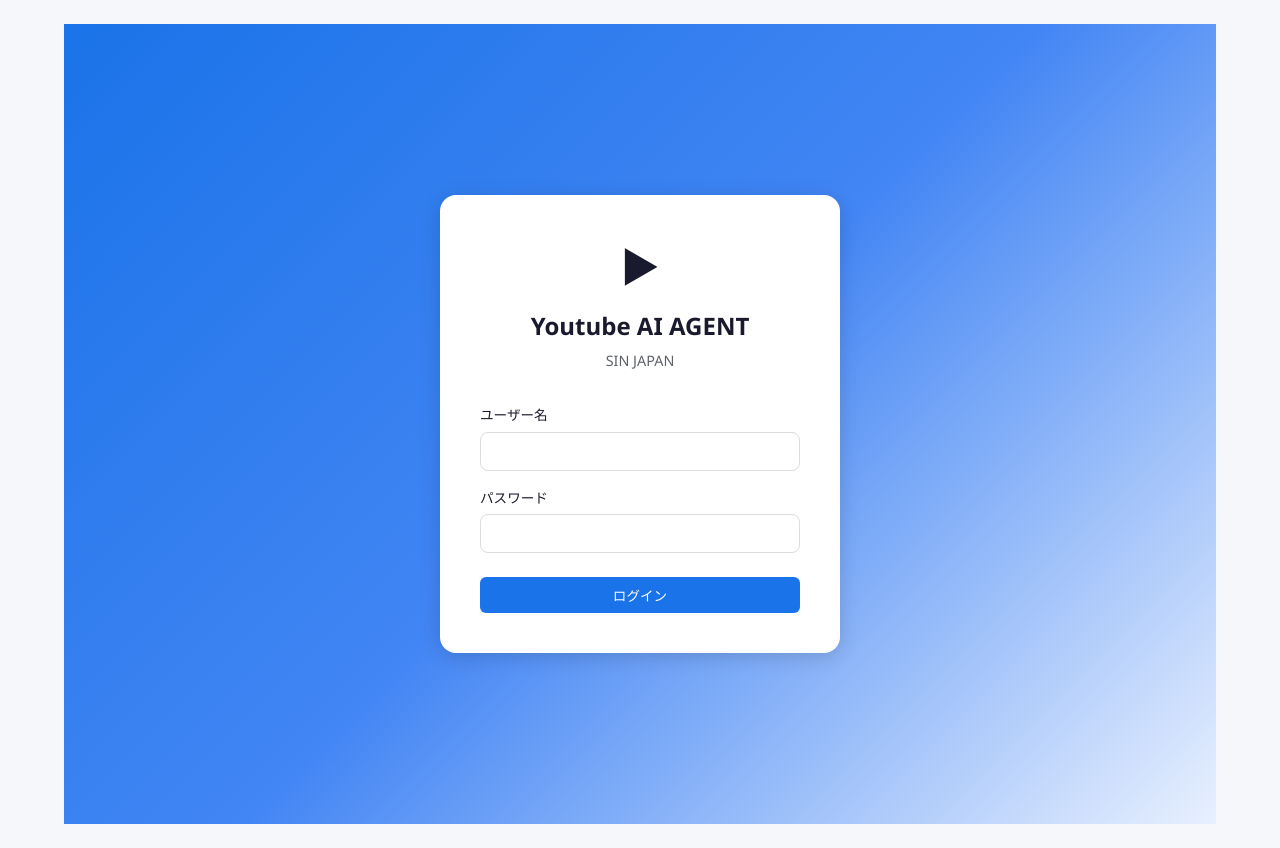
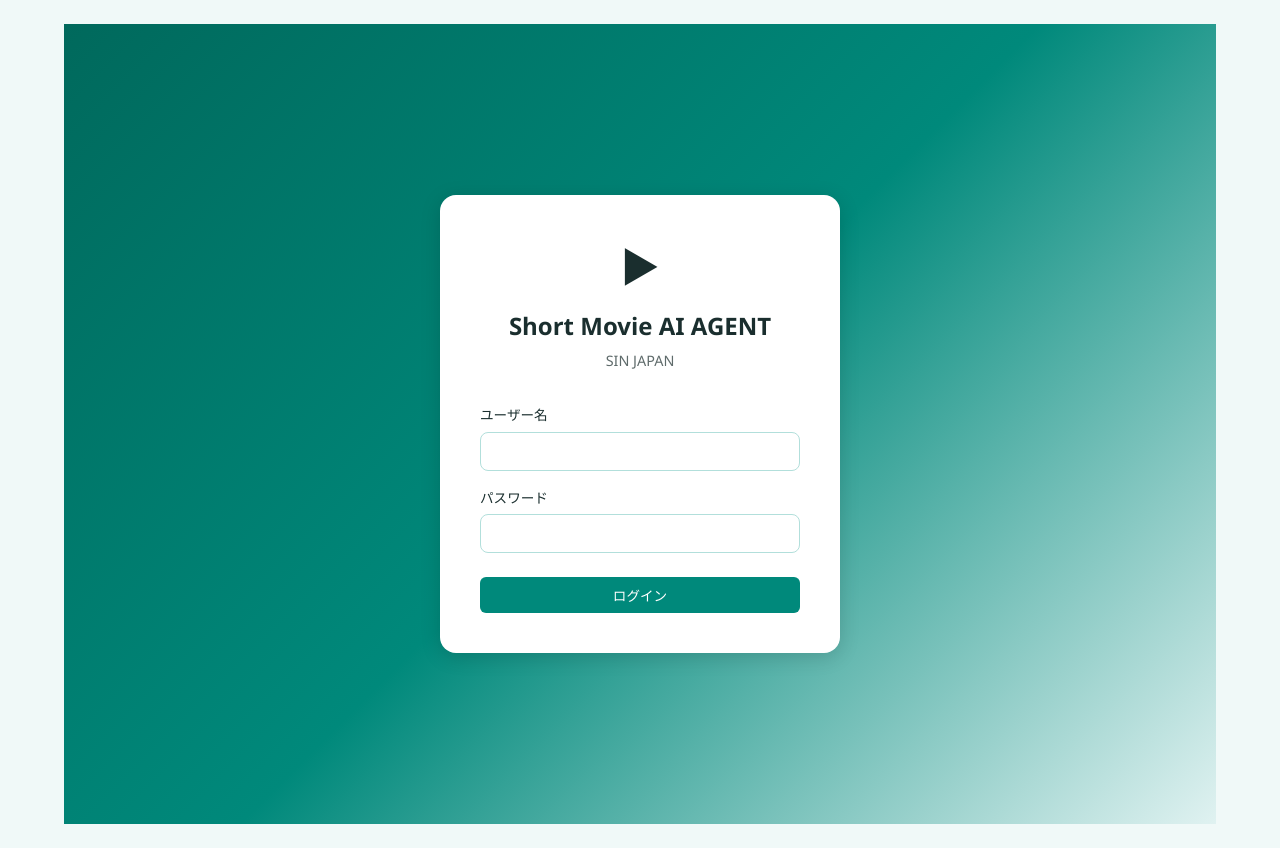
Before and after one commit to SINJAPANLLC/shortmovie-aiagent, a FastAPI app: page /login in a window 1280 px wide. Run offline with FastAPI, Linux system fonts and the light colour scheme; some libraries are stand-ins or nearby versions.

Commit message:
Update application name and color theme to match new branding
Modify application title, theme color, and various CSS variables to reflect the new name "Short Movie AI AGENT SIN JAPAN" and a turquoise color scheme. Updates are present in HTML templates, main.py, and style.css.

Replit-Commit-Author: Agent
Replit-Commit-Session-Id: 2b0de715-0095-4398-8ebe-b4f38cbe86b1
Replit-Commit-Checkpoint-Type: full_checkpoint
Replit-Commit-Event-Id: f6afcb14-6b10-4475-b53e-d5d2cb9ff6e6
Replit-Commit-Screenshot-Url: https://storage.googleapis.com/screenshot-production-us-central1/ebd59bd0-3924-4315-bd05-0162a425acdb/2b0de715-0095-4398-8ebe-b4f38cbe86b1/0rVVKlK
Replit-Helium-Checkpoint-Created: true

```diff
--- a/app/static/css/style.css
+++ b/app/static/css/style.css
@@ -5,20 +5,20 @@
 }
 
 :root {
-    --bg-primary: #f5f7fb;
+    --bg-primary: #f0f9f8;
     --bg-secondary: #ffffff;
     --bg-card: #ffffff;
-    --bg-hover: #e8f0fe;
-    --text-primary: #1a1a2e;
-    --text-secondary: #5f6368;
-    --accent: #1a73e8;
-    --accent-light: #4285f4;
-    --accent-dark: #1557b0;
+    --bg-hover: #e0f2f1;
+    --text-primary: #1a2e2e;
+    --text-secondary: #5f6b6b;
+    --accent: #00897b;
+    --accent-light: #26a69a;
+    --accent-dark: #00695c;
     --success: #0f9d58;
     --error: #d93025;
     --warning: #f9ab00;
-    --border: #dadce0;
-    --shadow: rgba(60, 64, 67, 0.1);
+    --border: #b2dfdb;
+    --shadow: rgba(0, 77, 64, 0.1);
 }
 
 body {
@@ -206,18 +206,18 @@ a:hover {
 }
 
 .btn-primary:disabled {
-    background: #94b8e8;
+    background: #80cbc4;
     cursor: not-allowed;
 }
 
 .btn-secondary {
-    background: #e8f0fe;
+    background: #e0f2f1;
     color: var(--accent);
     border: 1px solid var(--border);
 }
 
 .btn-secondary:hover {
-    background: #d2e3fc;
+    background: #b2dfdb;
 }
 
 .btn-lg {
@@ -294,7 +294,7 @@ a:hover {
 }
 
 .badge-draft {
-    background: #e8f0fe;
+    background: #e0f2f1;
     color: var(--accent);
 }
 
@@ -350,7 +350,7 @@ a:hover {
     display: flex;
     align-items: center;
     justify-content: center;
-    background: linear-gradient(135deg, #1a73e8 0%, #4285f4 50%, #e8f0fe 100%);
+    background: linear-gradient(135deg, #00695c 0%, #00897b 50%, #e0f2f1 100%);
 }
 
 .login-card {
@@ -409,7 +409,7 @@ a:hover {
 .form-group input:focus {
     outline: none;
     border-color: var(--accent);
-    box-shadow: 0 0 0 3px rgba(26, 115, 232, 0.15);
+    box-shadow: 0 0 0 3px rgba(0, 137, 123, 0.15);
 }
 
 .login-form .btn {
@@ -435,7 +435,7 @@ a:hover {
     align-items: center;
     gap: 10px;
     padding: 14px 18px;
-    background: #e8f0fe;
+    background: #e0f2f1;
     border-radius: 8px;
     color: var(--accent);
     font-weight: 500;
@@ -466,7 +466,7 @@ a:hover {
     display: flex;
     align-items: center;
     gap: 8px;
-    background: #e8f0fe;
+    background: #e0f2f1;
     padding: 8px 14px;
     border-radius: 8px;
 }
@@ -820,7 +820,7 @@ a:hover {
 }
 
 .step-item.step-active {
-    background: #e8f0fe;
+    background: #e0f2f1;
     color: var(--accent);
     border-color: var(--accent);
     animation: stepPulse 1.5s ease-in-out infinite;
@@ -832,8 +832,8 @@ a:hover {
 }
 
 @keyframes stepPulse {
-    0%, 100% { box-shadow: 0 0 0 0 rgba(26, 115, 232, 0.2); }
-    50% { box-shadow: 0 0 0 4px rgba(26, 115, 232, 0.1); }
+    0%, 100% { box-shadow: 0 0 0 0 rgba(0, 137, 123, 0.2); }
+    50% { box-shadow: 0 0 0 4px rgba(0, 137, 123, 0.1); }
 }
 
 @keyframes dotPulse {
--- a/app/templates/analytics.html
+++ b/app/templates/analytics.html
@@ -1,5 +1,5 @@
 {% extends "base.html" %}
-{% block title %}分析 - Youtube AI AGENT SIN JAPAN{% endblock %}
+{% block title %}分析 - Short Movie AI AGENT SIN JAPAN{% endblock %}
 
 {% block content %}
 <div class="page-header">
--- a/app/templates/base.html
+++ b/app/templates/base.html
@@ -3,9 +3,9 @@
 <head>
     <meta charset="UTF-8">
     <meta name="viewport" content="width=device-width, initial-scale=1.0">
-    <meta name="theme-color" content="#1a73e8">
-    <title>{% block title %}Youtube AI AGENT SIN JAPAN{% endblock %}</title>
-    <style>html{background:#f5f7fb}body{background:#f5f7fb;color:#1a1a2e;margin:0;padding:0}</style>
+    <meta name="theme-color" content="#00897b">
+    <title>{% block title %}Short Movie AI AGENT SIN JAPAN{% endblock %}</title>
+    <style>html{background:#f0f9f8}body{background:#f0f9f8;color:#1a2e2e;margin:0;padding:0}</style>
     <link rel="stylesheet" href="/static/css/style.css">
 </head>
 <body>
@@ -13,7 +13,7 @@
     <nav class="navbar">
         <div class="nav-brand">
             <span class="nav-logo">▶</span>
-            <span class="nav-title">Youtube AI AGENT SIN JAPAN</span>
+            <span class="nav-title">Short Movie AI AGENT SIN JAPAN</span>
         </div>
         <div class="nav-links">
             <a href="/dashboard" class="nav-link spa-link">ダッシュボード</a>
--- a/app/templates/dashboard.html
+++ b/app/templates/dashboard.html
@@ -1,10 +1,10 @@
 {% extends "base.html" %}
-{% block title %}ダッシュボード - Youtube AI AGENT SIN JAPAN{% endblock %}
+{% block title %}ダッシュボード - Short Movie AI AGENT SIN JAPAN{% endblock %}
 
 {% block content %}
 <div class="page-header">
     <h1>ダッシュボード</h1>
-    <p>Youtube AI AGENT 管理画面</p>
+    <p>Short Movie AI AGENT 管理画面</p>
 </div>
 
 <div class="stats-grid">
--- a/app/templates/generate.html
+++ b/app/templates/generate.html
@@ -1,5 +1,5 @@
 {% extends "base.html" %}
-{% block title %}動画生成 - Youtube AI AGENT SIN JAPAN{% endblock %}
+{% block title %}動画生成 - Short Movie AI AGENT SIN JAPAN{% endblock %}
 
 {% block content %}
 <div class="page-header">
--- a/app/templates/login.html
+++ b/app/templates/login.html
@@ -1,12 +1,12 @@
 {% extends "base.html" %}
-{% block title %}ログイン - Youtube AI AGENT SIN JAPAN{% endblock %}
+{% block title %}ログイン - Short Movie AI AGENT SIN JAPAN{% endblock %}
 
 {% block content %}
 <div class="login-container">
     <div class="login-card">
         <div class="login-header">
             <div class="login-logo">▶</div>
-            <h1>Youtube AI AGENT</h1>
+            <h1>Short Movie AI AGENT</h1>
             <p class="login-subtitle">SIN JAPAN</p>
         </div>
 
--- a/app/templates/settings.html
+++ b/app/templates/settings.html
@@ -1,5 +1,5 @@
 {% extends "base.html" %}
-{% block title %}設定 - Youtube AI AGENT SIN JAPAN{% endblock %}
+{% block title %}設定 - Short Movie AI AGENT SIN JAPAN{% endblock %}
 
 {% block content %}
 <div class="page-header">
--- a/app/templates/video_detail.html
+++ b/app/templates/video_detail.html
@@ -1,5 +1,5 @@
 {% extends "base.html" %}
-{% block title %}{{ video.title or '動画詳細' }} - Youtube AI AGENT SIN JAPAN{% endblock %}
+{% block title %}{{ video.title or '動画詳細' }} - Short Movie AI AGENT SIN JAPAN{% endblock %}
 
 {% block content %}
 <div class="page-header">
--- a/app/templates/videos.html
+++ b/app/templates/videos.html
@@ -1,5 +1,5 @@
 {% extends "base.html" %}
-{% block title %}動画一覧 - Youtube AI AGENT SIN JAPAN{% endblock %}
+{% block title %}動画一覧 - Short Movie AI AGENT SIN JAPAN{% endblock %}
 
 {% block content %}
 <div class="page-header">
--- a/main.py
+++ b/main.py
@@ -17,7 +17,7 @@ logging.basicConfig(
 )
 logger = logging.getLogger(__name__)
 
-app = FastAPI(title="Youtube AI AGENT SIN JAPAN")
+app = FastAPI(title="Short Movie AI AGENT SIN JAPAN")
 
 app.mount("/static", StaticFiles(directory="app/static"), name="static")
 
```
Also changed, not shown: replit.md (+1 -1 lines).
